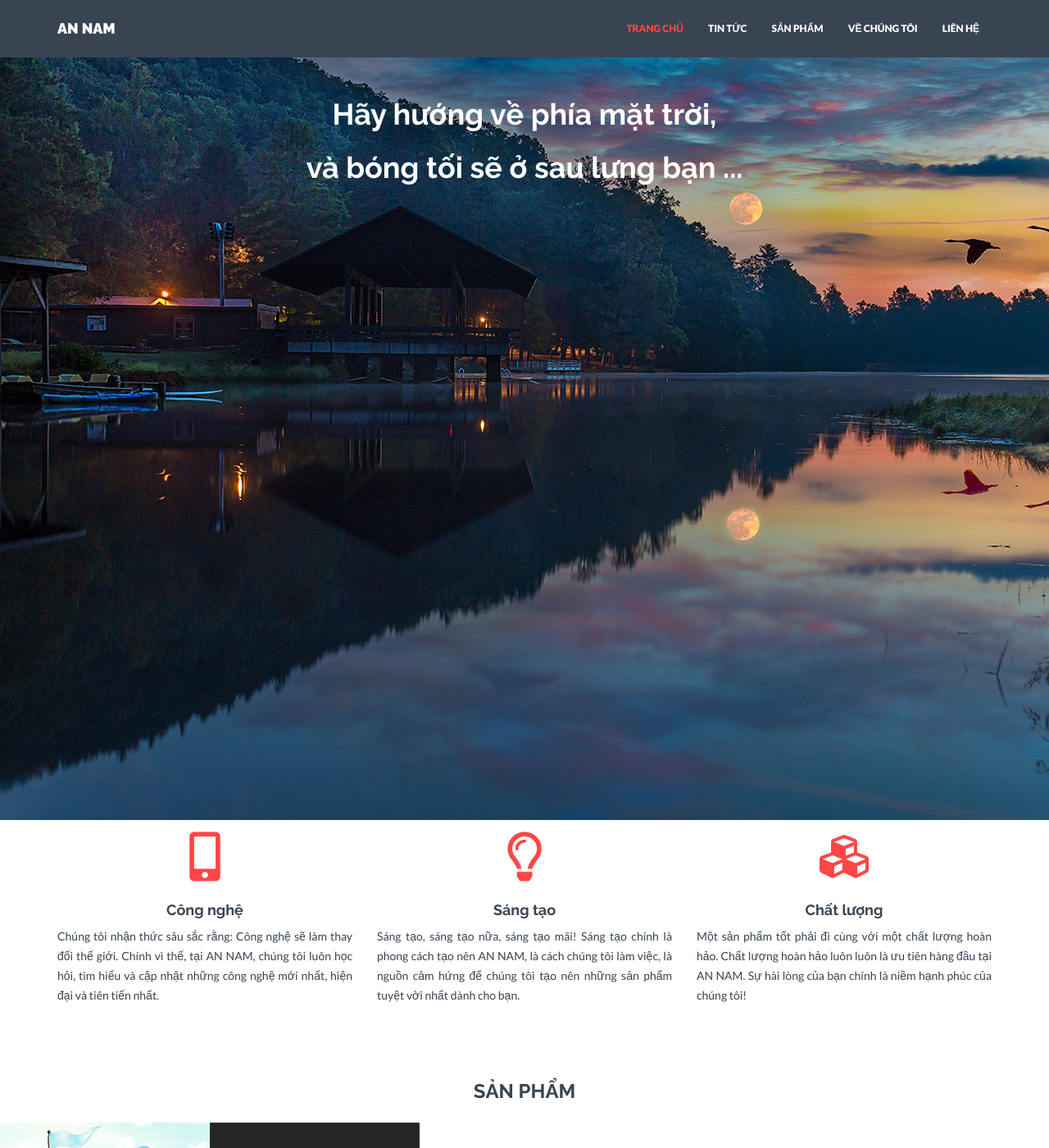
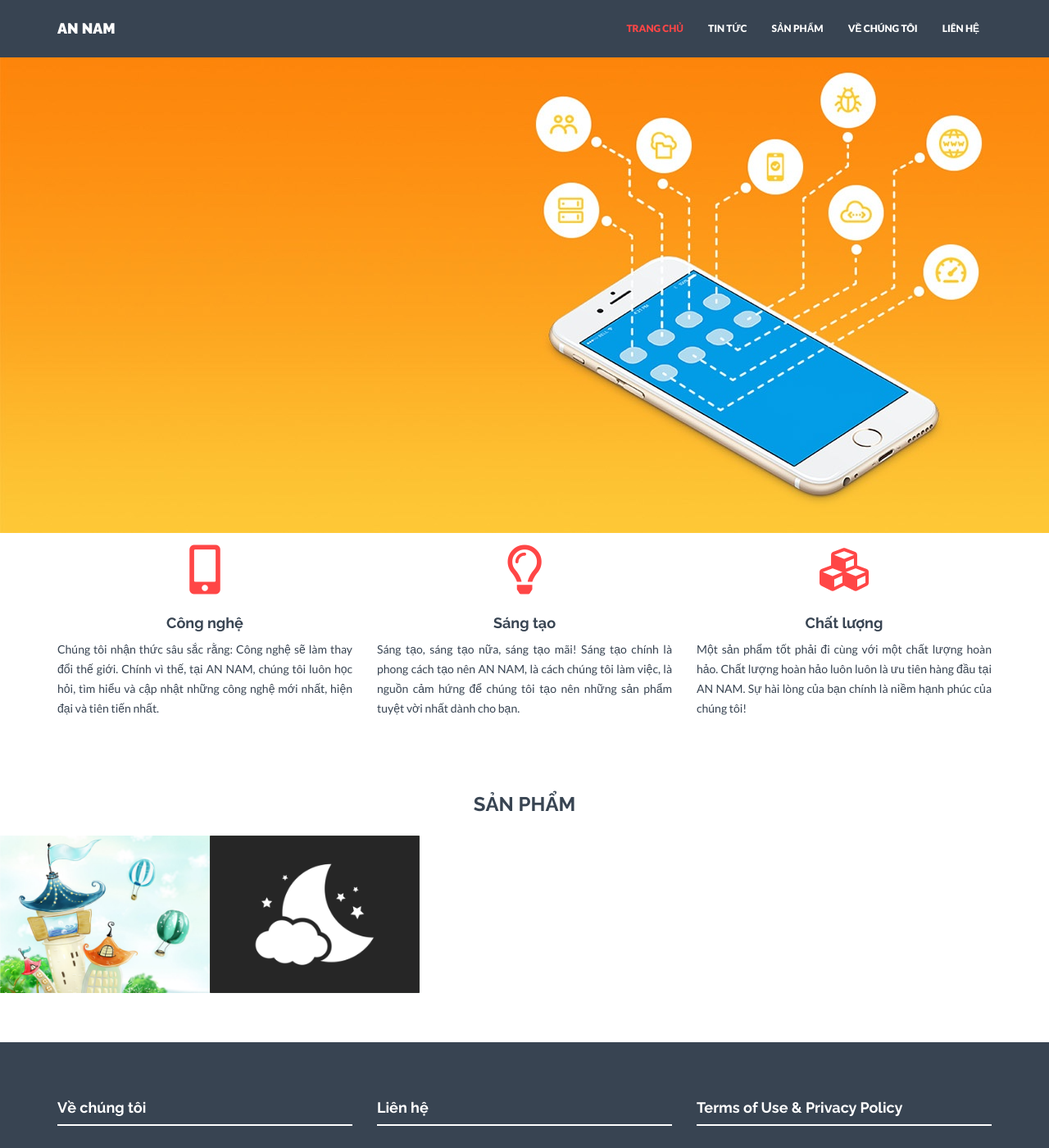
Before and after one commit to AnNamStudio/annamstudio.github.io, a Jekyll site: the page built from index.html, in a window 1280 px wide and 1400 px high. Shown: the whole window at 82% size. Built offline with Jekyll 4.4.1, drawn with Linux system fonts in a browser that asks for light colours; nearby versions of some CDN libraries.

Commit message:
Banner update

```diff
--- a/_includes/css/main.css
+++ b/_includes/css/main.css
@@ -220,7 +220,7 @@ a:focus {
 	background-image: url("/assets/img/banner.jpg");
 	background-repeat: no-repeat;
 	background-size: cover;
-	min-height: 1000px;
+	min-height: 650px;
 	padding-top: 100px;
 	padding-bottom: 50px;
 	text-align: center;
--- a/_includes/header.html
+++ b/_includes/header.html
@@ -1,11 +1,10 @@
 <div id="headerwrap">
     <div class="container">
         <div class="row">
-            <div class="col-lg-8 col-lg-offset-2">
+            <!-- <div class="col-lg-8 col-lg-offset-2">
                 <h1>Hãy hướng về phía mặt trời,</h1>
                 <h1>và bóng tối sẽ ở sau lưng bạn ...</h1>
-                <!-- <h3>One more thing ...</h3> -->
-            </div>
+            </div> -->
         </div><!-- /row -->
     </div> <!-- /container -->
 </div><!-- /headerwrap -->
```
Also changed, not shown: assets/img/banner-1.jpg (deleted), assets/img/banner-1@2x.jpg (deleted), assets/img/banner-6.jpg (added), assets/img/banner.jpg, 1 other file.
